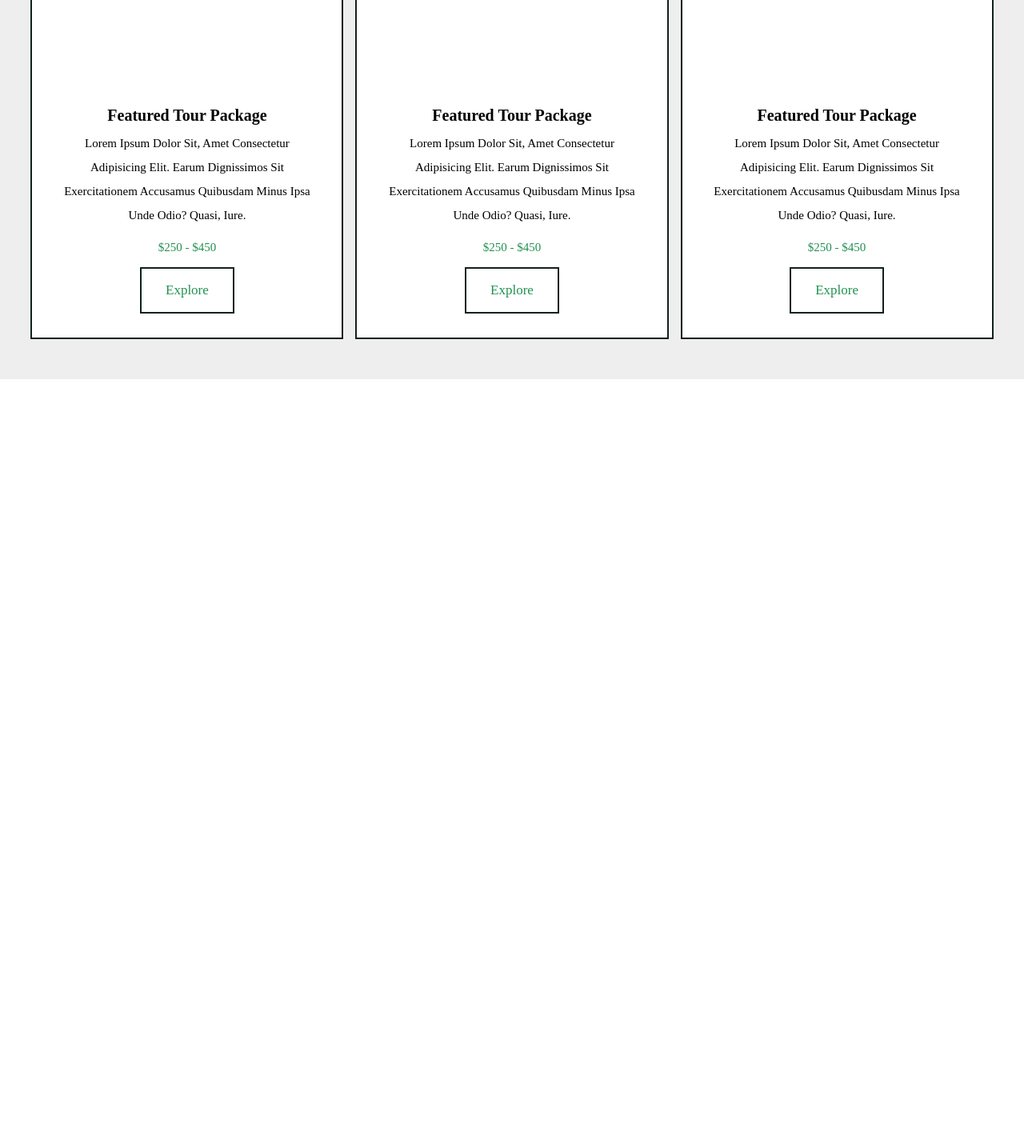
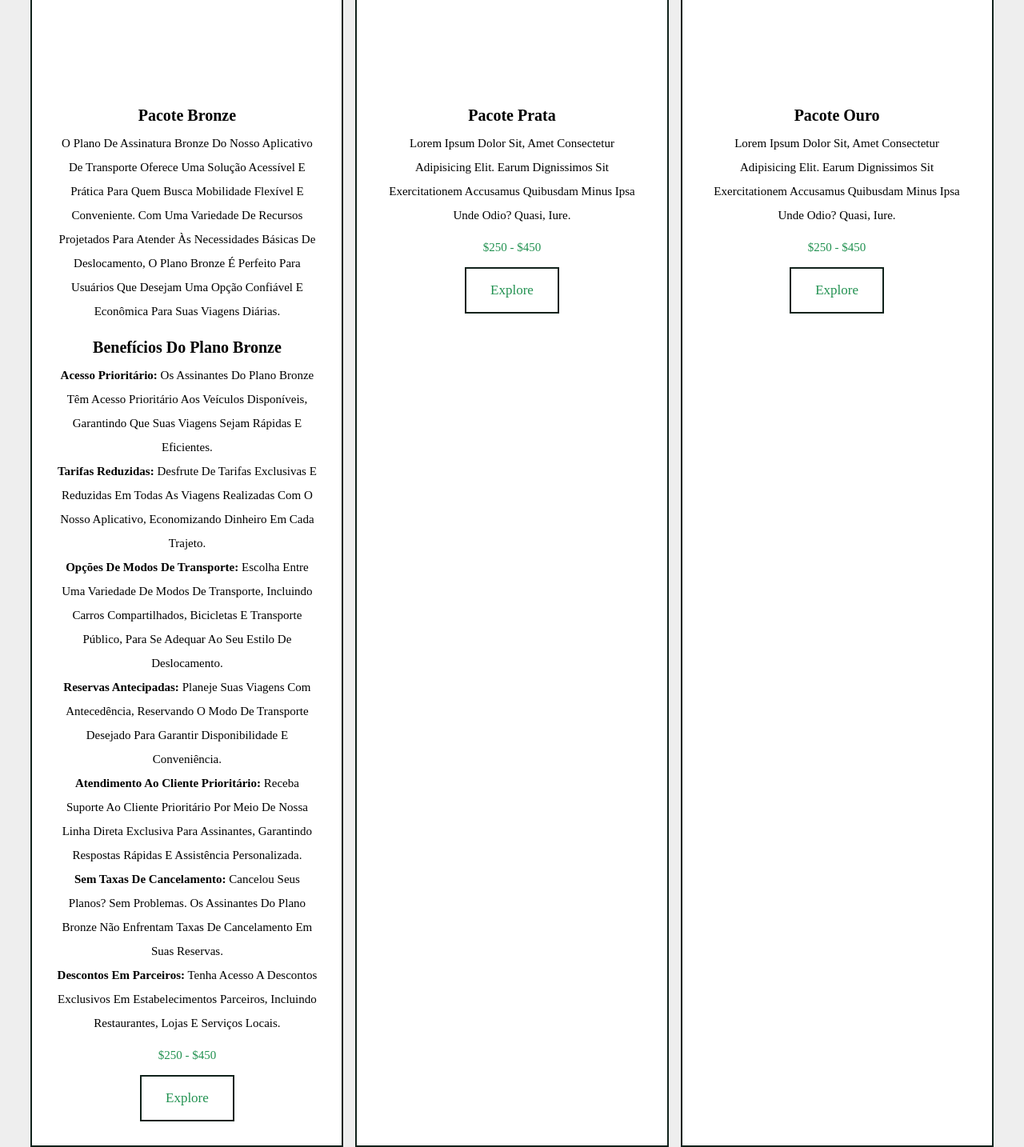
Before and after one commit to aydom669/BusCheck, a plain HTML site: page index.html in a window 1280 px wide. Shown: the part 2432-3866 px from the top of the page at 80% size. Before the commit the page ends 2906 px from the top, so only its background shows below. Drawn offline with nearby package versions, Linux system fonts and the light colour scheme.

Commit message:
correções e mudanças

```diff
--- a/css/style.css
+++ b/css/style.css
@@ -372,13 +372,6 @@ main .pacotes .pacotes__conteiner .pocotes__box {
   border: 2px solid #10221b;
   background: #fff;
 }
-main .pacotes .pacotes__conteiner .pocotes__box:hover {
-  background: #10221b;
-  cursor: pointer;
-}
-main .pacotes .pacotes__conteiner .pocotes__box:hover .content > * {
-  color: #fff;
-}
 main .pacotes .pacotes__conteiner .pocotes__box:hover .btn {
   border-color: #fff;
 }
@@ -416,6 +409,15 @@ main .pacotes .pacotes__conteiner .content p {
 }
 main .pacotes .pacotes__conteiner .content .preço {
   color: #219150;
+  font-size: 1.5rem;
+}
+
+main .pacotes .pacotes__conteiner .content h4 {
+  font-size: 2rem;
+}
+
+main .pacotes .pacotes__conteiner .content ul li {
+  list-style: none;
   font-size: 1.5rem;
 }
 main .comentarios .slide .text {
--- a/index.html
+++ b/index.html
@@ -197,11 +197,40 @@
               <img src="images/img-1.jpg" alt="pacotes de viagens" />
             </figure>
             <article class="content">
-              <h3>featured tour package</h3>
+              <h3>Pacote Bronze</h3>
               <p>
-                Lorem ipsum dolor sit, amet consectetur adipisicing elit. Earum
-                dignissimos sit exercitationem accusamus quibusdam minus ipsa
-                unde odio? Quasi, iure.
+                O Plano de Assinatura Bronze do nosso aplicativo de transporte
+                oferece uma solução acessível e prática para quem busca
+                mobilidade flexível e conveniente. Com uma variedade de recursos
+                projetados para atender às necessidades básicas de deslocamento,
+                o Plano Bronze é perfeito para usuários que desejam uma opção
+                confiável e econômica para suas viagens diárias.
+
+                <h4>Benefícios do Plano Bronze</h4>
+
+                <ul>
+                  <li>
+                    <strong>Acesso Prioritário:</strong> Os assinantes do Plano Bronze têm acesso prioritário aos veículos disponíveis, garantindo que suas viagens sejam rápidas e eficientes.
+                </li>
+                <li>
+                    <strong>Tarifas Reduzidas:</strong> Desfrute de tarifas exclusivas e reduzidas em todas as viagens realizadas com o nosso aplicativo, economizando dinheiro em cada trajeto.
+                </li>
+                <li>
+                    <strong>Opções de Modos de Transporte:</strong> Escolha entre uma variedade de modos de transporte, incluindo carros compartilhados, bicicletas e transporte público, para se adequar ao seu estilo de deslocamento.
+                </li>
+                <li>
+                    <strong>Reservas Antecipadas:</strong> Planeje suas viagens com antecedência, reservando o modo de transporte desejado para garantir disponibilidade e conveniência.
+                </li>
+                <li>
+                    <strong>Atendimento ao Cliente Prioritário:</strong> Receba suporte ao cliente prioritário por meio de nossa linha direta exclusiva para assinantes, garantindo respostas rápidas e assistência personalizada.
+                </li>
+                <li>
+                    <strong>Sem Taxas de Cancelamento:</strong> Cancelou seus planos? Sem problemas. Os assinantes do Plano Bronze não enfrentam taxas de cancelamento em suas reservas.
+                </li>
+                <li>
+                    <strong>Descontos em Parceiros:</strong> Tenha acesso a descontos exclusivos em estabelecimentos parceiros, incluindo restaurantes, lojas e serviços locais.
+                </li>
+                </ul>
               </p>
               <div class="preço">$250 - $450</div>
               <a href="#" class="btn">explore</a>
@@ -213,7 +242,7 @@
               <img src="images/img-2.jpg" alt="pacotes de viagens" />
             </figure>
             <article class="content">
-              <h3>featured tour package</h3>
+              <h3>Pacote Prata</h3>
               <p>
                 Lorem ipsum dolor sit, amet consectetur adipisicing elit. Earum
                 dignissimos sit exercitationem accusamus quibusdam minus ipsa
@@ -229,7 +258,7 @@
               <img src="images/img-3.jpg" alt="pacotes de viagens" />
             </figure>
             <article class="content">
-              <h3>featured tour package</h3>
+              <h3>Pacote Ouro</h3>
               <p>
                 Lorem ipsum dolor sit, amet consectetur adipisicing elit. Earum
                 dignissimos sit exercitationem accusamus quibusdam minus ipsa
```
